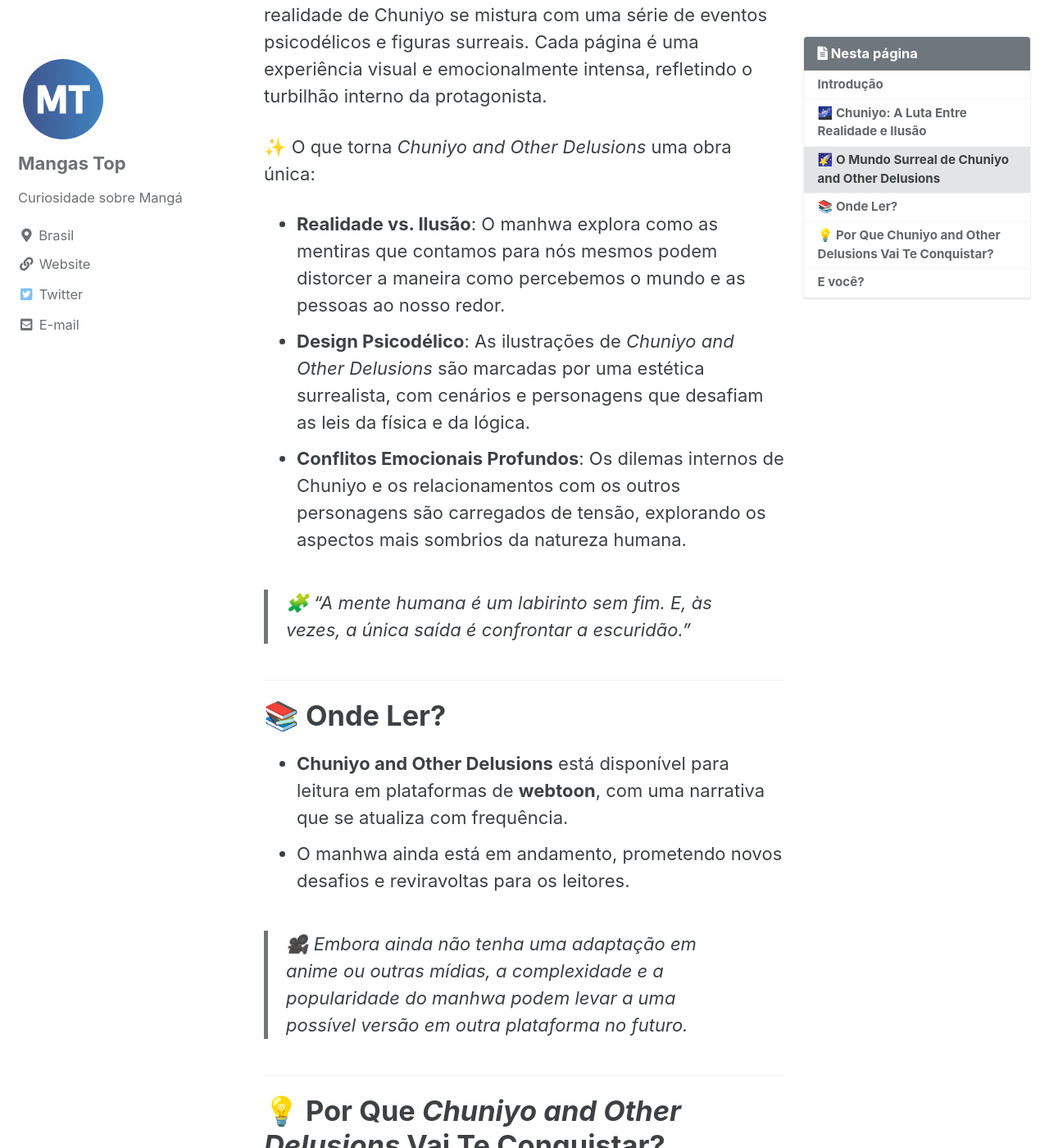
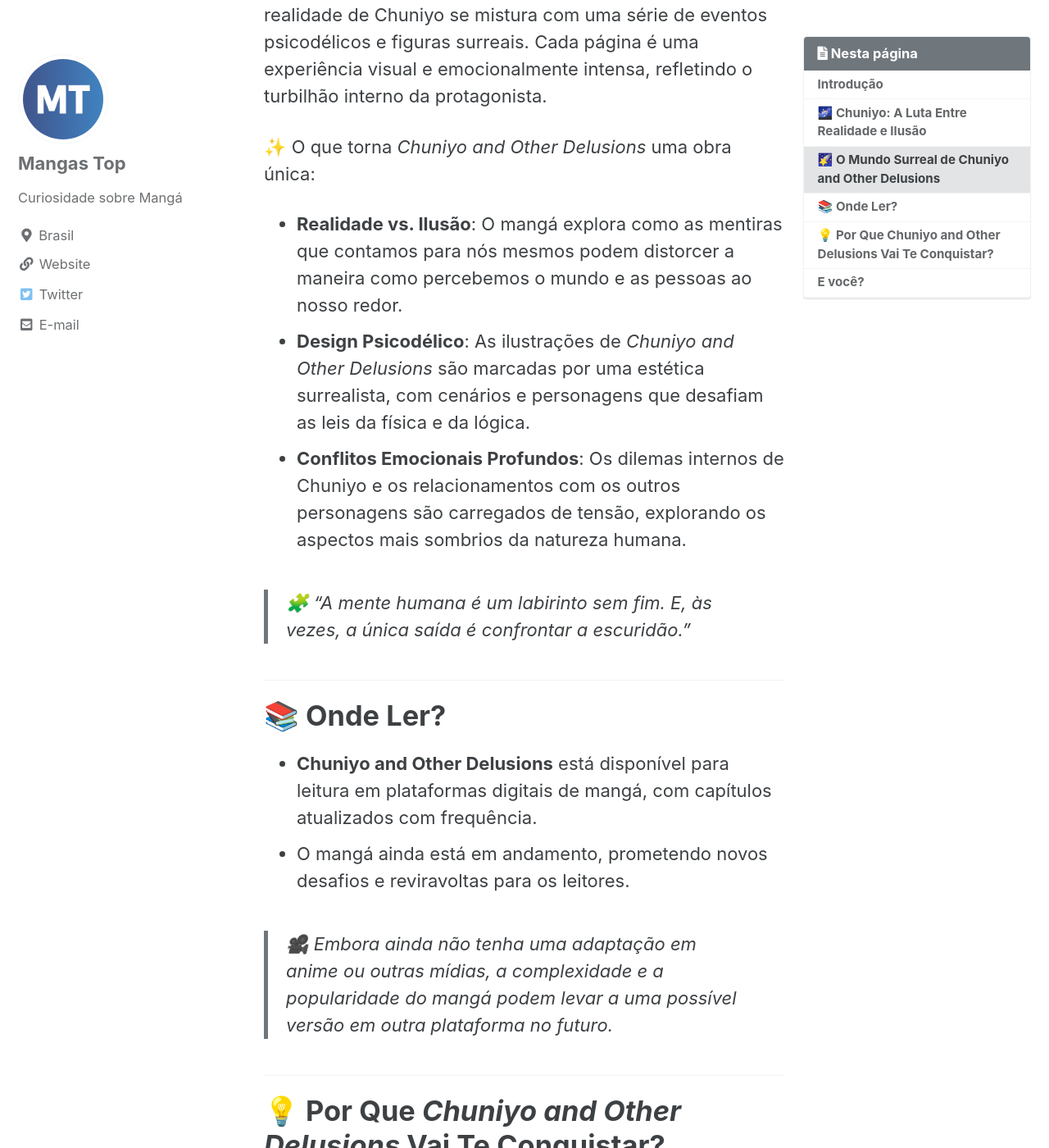
Before and after one commit to BieAnimaton/mangastop, a Jekyll site: the page built from _posts/2025-10-31-chuniyo-and-other-delusions-entre-o-real-e-o-imaginario-em-um-mundo-psicodelico.md, in a window 1280 px wide and 1400 px high, scrolled down 1991 px. Shown: the whole window at 82% size. Built offline with Jekyll 4.4.1, drawn with Linux system fonts in a browser that asks for light colours; cached includes are drawn as plain includes; comment, search, counter and statistics services are not loaded; some of the changed text lies outside the part shown.

Commit message:
updating

```diff
--- a/_posts/2025-10-31-chuniyo-and-other-delusions-entre-o-real-e-o-imaginario-em-um-mundo-psicodelico.md
+++ b/_posts/2025-10-31-chuniyo-and-other-delusions-entre-o-real-e-o-imaginario-em-um-mundo-psicodelico.md
@@ -1,7 +1,7 @@
 ---
 title: "Chuniyo and Other Delusions: Entre o Real e o Imaginário em um Mundo Psicodélico"
 categories:
-  - Manhwa
+  - Mangas
 tags:
   - Chuniyo and Other Delusions
   - Psicologia
@@ -9,18 +9,18 @@ tags:
   - Drama
   - Surrealismo
   - Romance
-  - Webtoon
+  - Mangá
 image:
   feature: /assets/images/chuniyo-and-other-delusions.webp
   thumb: /assets/images/chuniyo-and-other-delusions.webp
 toc: true
-excerpt: "Em *Chuniyo and Other Delusions*, a linha entre a realidade e as ilusões se desfaz, criando uma trama psicologicamente complexa e emocionalmente intensa. Mergulhe nesse manhwa que desafia suas percepções e explora os limites da mente humana."
+excerpt: "Em *Chuniyo and Other Delusions*, a linha entre a realidade e as ilusões se desfaz, criando uma trama psicologicamente complexa e emocionalmente intensa. Mergulhe nesse mangá que desafia suas percepções e explora os limites da mente humana."
 ---
 # Introdução
 
 ![Arte promocional de *Chuniyo and Other Delusions* com a protagonista em um momento de reflexão.](/assets/images/chuniyo-and-other-delusions.webp)
 
-💭 **Chuniyo and Other Delusions** é um manhwa que mergulha em temas complexos como a psicologia humana, os limites da realidade e a batalha interna entre razão e delírio. Criado por **Kim Seong-Jin**, essa obra explora de forma única os pensamentos e as emoções de seus personagens, desafiando o leitor a questionar o que é real.
+💭 **Chuniyo and Other Delusions** é um mangá que mergulha em temas complexos como a psicologia humana, os limites da realidade e a batalha interna entre razão e delírio. Criado por **Kim Seong-Jin**, essa obra explora de forma única os pensamentos e as emoções de seus personagens, desafiando o leitor a questionar o que é real.
 
 A história segue **Chuniyo**, uma jovem que se vê perdida em um mundo onde as fronteiras entre o imaginário e o concreto começam a se desfazer. O que começa como uma jornada de autodescoberta rapidamente se transforma em um mergulho profundo nas complexidades da mente humana.
 
@@ -38,11 +38,11 @@ A trama explora temas de **isolamento**, **confusão emocional** e **dúvidas ex
 
 # 🌠 O Mundo Surreal de *Chuniyo and Other Delusions*
 
-O manhwa se passa em um mundo onde a percepção da realidade de Chuniyo se mistura com uma série de eventos psicodélicos e figuras surreais. Cada página é uma experiência visual e emocionalmente intensa, refletindo o turbilhão interno da protagonista.
+O mangá se passa em um mundo onde a percepção da realidade de Chuniyo se mistura com uma série de eventos psicodélicos e figuras surreais. Cada página é uma experiência visual e emocionalmente intensa, refletindo o turbilhão interno da protagonista.
 
 ✨ O que torna *Chuniyo and Other Delusions* uma obra única:
 
-- **Realidade vs. Ilusão**: O manhwa explora como as mentiras que contamos para nós mesmos podem distorcer a maneira como percebemos o mundo e as pessoas ao nosso redor.
+- **Realidade vs. Ilusão**: O mangá explora como as mentiras que contamos para nós mesmos podem distorcer a maneira como percebemos o mundo e as pessoas ao nosso redor.
 - **Design Psicodélico**: As ilustrações de *Chuniyo and Other Delusions* são marcadas por uma estética surrealista, com cenários e personagens que desafiam as leis da física e da lógica.
 - **Conflitos Emocionais Profundos**: Os dilemas internos de Chuniyo e os relacionamentos com os outros personagens são carregados de tensão, explorando os aspectos mais sombrios da natureza humana.
 
@@ -52,10 +52,10 @@ O manhwa se passa em um mundo onde a percepção da realidade de Chuniyo se mist
 
 # 📚 Onde Ler?
 
-- **Chuniyo and Other Delusions** está disponível para leitura em plataformas de **webtoon**, com uma narrativa que se atualiza com frequência.
-- O manhwa ainda está em andamento, prometendo novos desafios e reviravoltas para os leitores.
+- **Chuniyo and Other Delusions** está disponível para leitura em plataformas digitais de mangá, com capítulos atualizados com frequência.
+- O mangá ainda está em andamento, prometendo novos desafios e reviravoltas para os leitores.
 
-> 🎥 Embora ainda não tenha uma adaptação em anime ou outras mídias, a complexidade e a popularidade do manhwa podem levar a uma possível versão em outra plataforma no futuro.
+> 🎥 Embora ainda não tenha uma adaptação em anime ou outras mídias, a complexidade e a popularidade do mangá podem levar a uma possível versão em outra plataforma no futuro.
 
 ---
 
@@ -73,7 +73,5 @@ O manhwa se passa em um mundo onde a percepção da realidade de Chuniyo se mist
 # E você?
 
 ⏳ **Já leu *Chuniyo and Other Delusions*?** Como você interpreta a linha tênue entre a realidade e o delírio que a protagonista enfrenta?
-📱 Qual aspecto do manhwa mais te intrigou: as ilustrações surrealistas ou o desenvolvimento psicológico dos personagens?
-Deixe seu comentário e compartilhe suas impressões sobre esse manhwa que desafia as percepções!
-
----
+📱 Qual aspecto do mangá mais te intrigou: as ilustrações surrealistas ou o desenvolvimento psicológico dos personagens?
+Deixe seu comentário e compartilhe suas impressões sobre esse mangá que desafia as percepções!
```
Also changed, not shown: _posts/2025-10-30-cavaleiros-do-zodiaco-a-lenda-dos-herois-que-defendem-a-deusa-atena.md (+0 -4 lines), _posts/2025-10-30-the-breaker-a-luta-pela-sobrevivencia-em-um-mundo-de-artes-marciais.md (+0 -4 lines).
